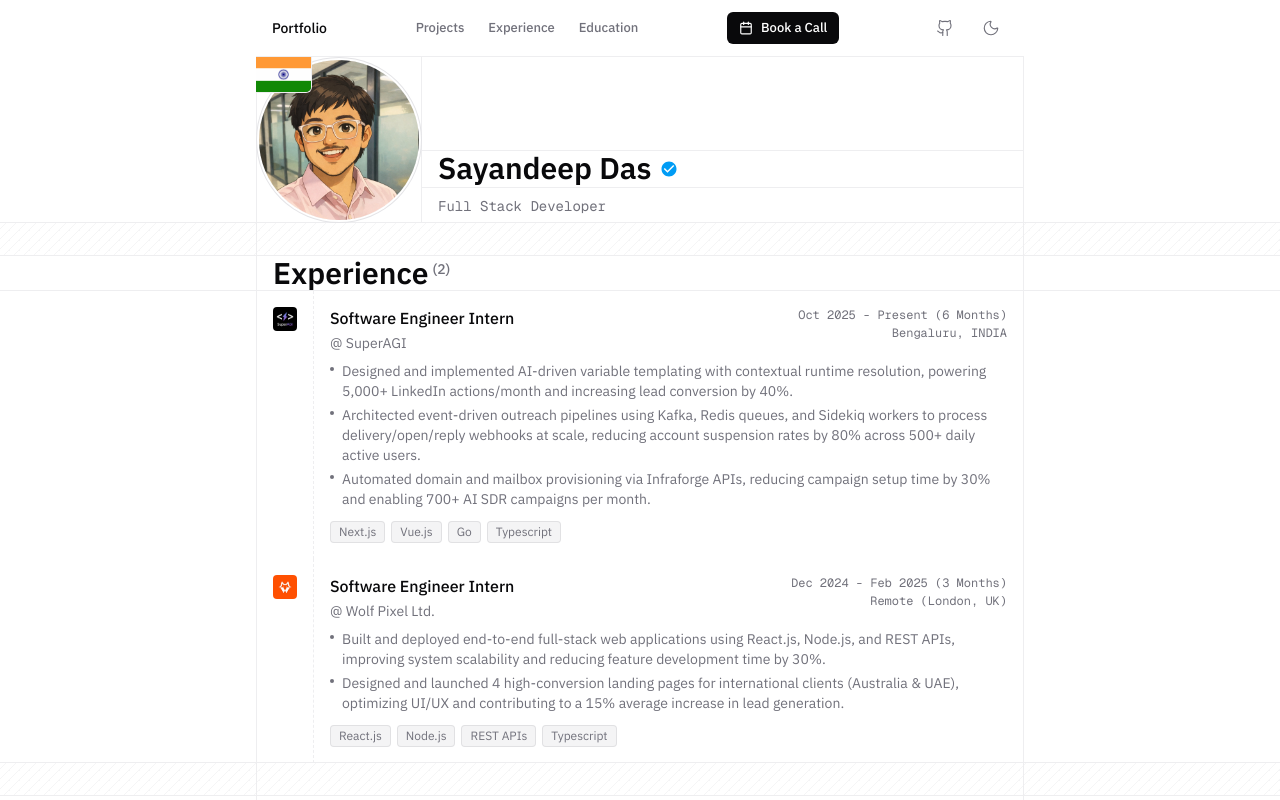
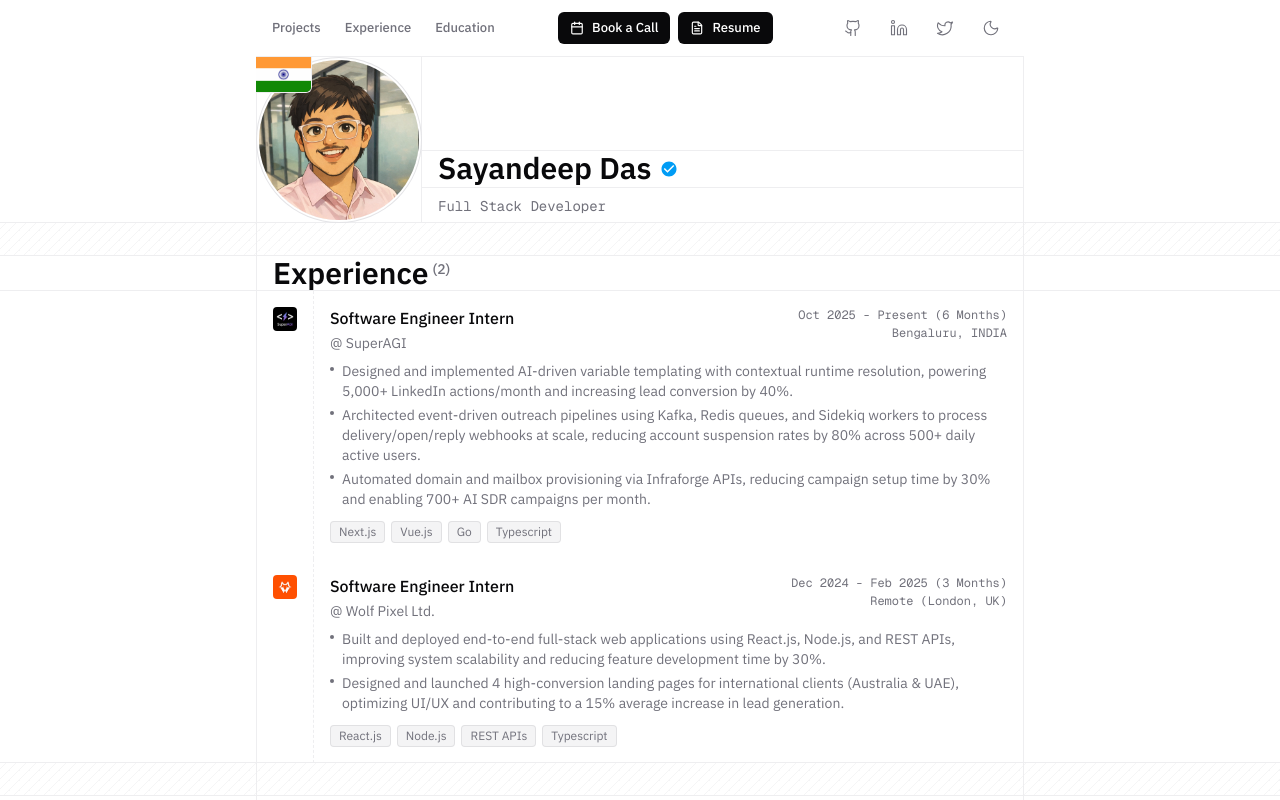
Before and after one commit to sayandeepdas02/Portfolio, a Next.js app: page / in a window 1280 px wide. Shown: the top 800 px of the page. Built offline with nearby package versions, Linux system fonts and the light colour scheme.

Commit message:
added resume

```diff
--- a/components/Navbar.tsx
+++ b/components/Navbar.tsx
@@ -1,7 +1,7 @@
 "use client";
 
 import Link from "next/link";
-import { Github, Moon, Sun, Calendar, Menu, X } from "lucide-react";
+import { Github, Moon, Sun, Calendar, Menu, X, Linkedin, Twitter, FileText } from "lucide-react";
 import { useState, useEffect } from "react";
 
 export default function Navbar() {
@@ -40,9 +40,7 @@
             <nav className="sticky top-0 z-50 backdrop-blur-md border-b border-edge bg-background/80">
                 <div className="px-4 h-14 flex items-center justify-between">
                     {/* Left: Portfolio Title */}
-                    <Link href="/" className="text-sm font-medium text-foreground hover:text-muted-foreground transition-colors">
-                        Portfolio
-                    </Link>
+
 
                     {/* Desktop: Center Navigation Links */}
                     <div className="hidden md:flex items-center gap-6">
@@ -67,15 +65,26 @@
                     </div>
 
                     {/* Desktop: Book a Call Button */}
+                    <div className="hidden md:flex items-center gap-2">
                         <a
                             href="https://cal.com/sayandeep-3n4b6i"
                             target="_blank"
                             rel="noopener noreferrer"
-                        className="hidden md:flex items-center gap-2 px-3 py-1.5 text-[13px] font-medium bg-foreground text-background hover:bg-foreground/90 transition-colors rounded-md"
+                            className="flex items-center gap-2 px-3 py-1.5 text-[13px] font-medium bg-foreground text-background hover:bg-foreground/90 transition-colors rounded-md"
                         >
                             <Calendar size={14} strokeWidth={2} />
                             Book a Call
                         </a>
+                        <a
+                            href="https://drive.google.com/file/d/1T77FYg8U7HAIzrjffSiRsd5PMq_-n_3E/view?usp=sharing"
+                            target="_blank"
+                            rel="noopener noreferrer"
+                            className="flex items-center gap-2 px-3 py-1.5 text-[13px] font-medium bg-foreground text-background hover:bg-foreground/90 transition-colors rounded-md"
+                        >
+                            <FileText size={14} strokeWidth={2} />
+                            Resume
+                        </a>
+                    </div>
 
                     {/* Right: GitHub, Dark Mode & Mobile Menu */}
                     <div className="flex items-center gap-3">
@@ -87,6 +96,24 @@
                             aria-label="GitHub"
                         >
                             <Github size={18} strokeWidth={1.5} />
+                        </a>
+                        <a
+                            href="https://www.linkedin.com/in/sayandeep02/"
+                            target="_blank"
+                            rel="noopener noreferrer"
+                            className="p-2 text-muted-foreground hover:text-foreground transition-colors"
+                            aria-label="LinkedIn"
+                        >
+                            <Linkedin size={18} strokeWidth={1.5} />
+                        </a>
+                        <a
+                            href="https://x.com/lifeofsayan"
+                            target="_blank"
+                            rel="noopener noreferrer"
+                            className="p-2 text-muted-foreground hover:text-foreground transition-colors"
+                            aria-label="Twitter"
+                        >
+                            <Twitter size={18} strokeWidth={1.5} />
                         </a>
                         <button
                             onClick={toggleTheme}
```
Lines whose indentation alone changed are shown as unchanged.
